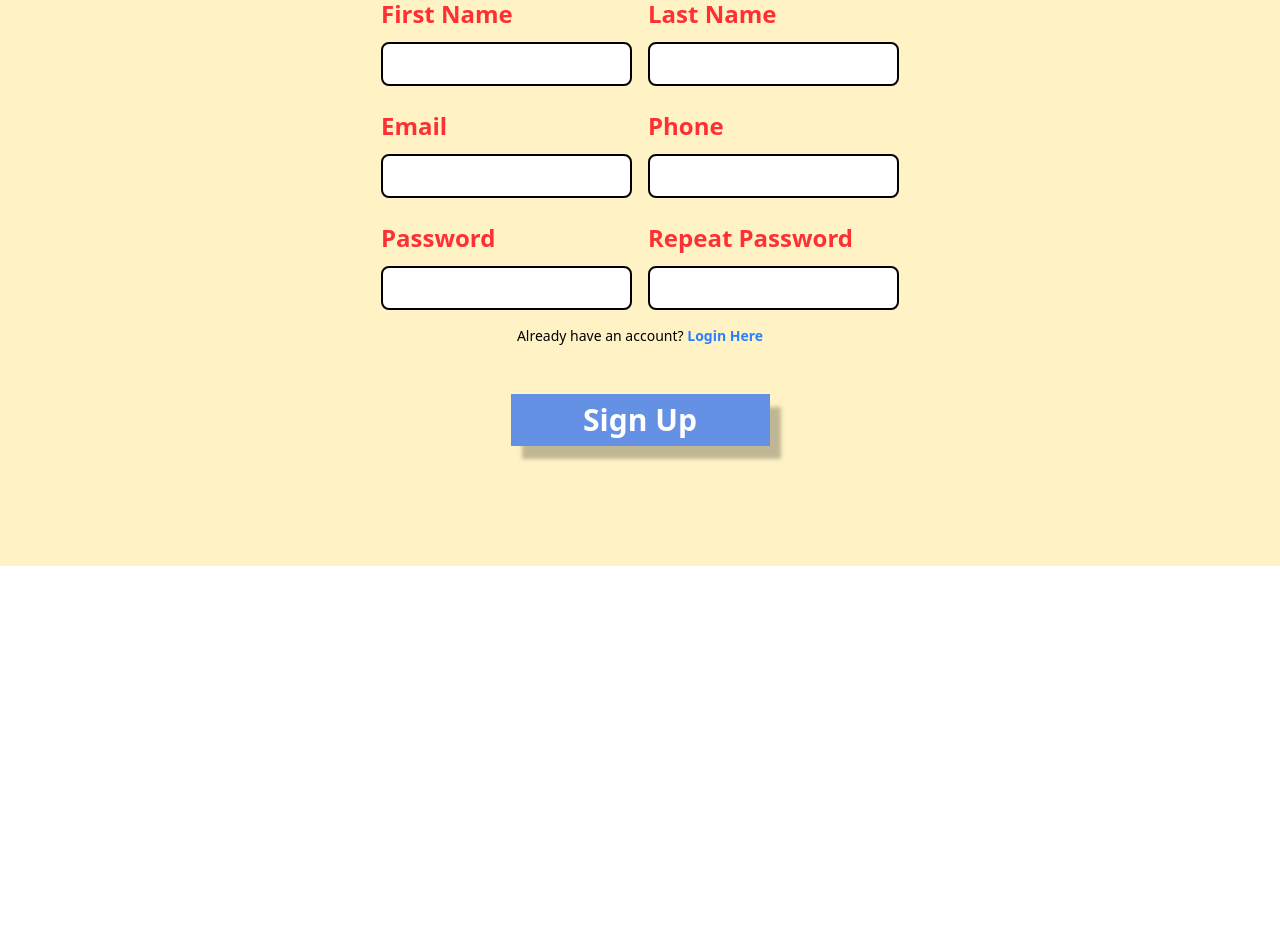
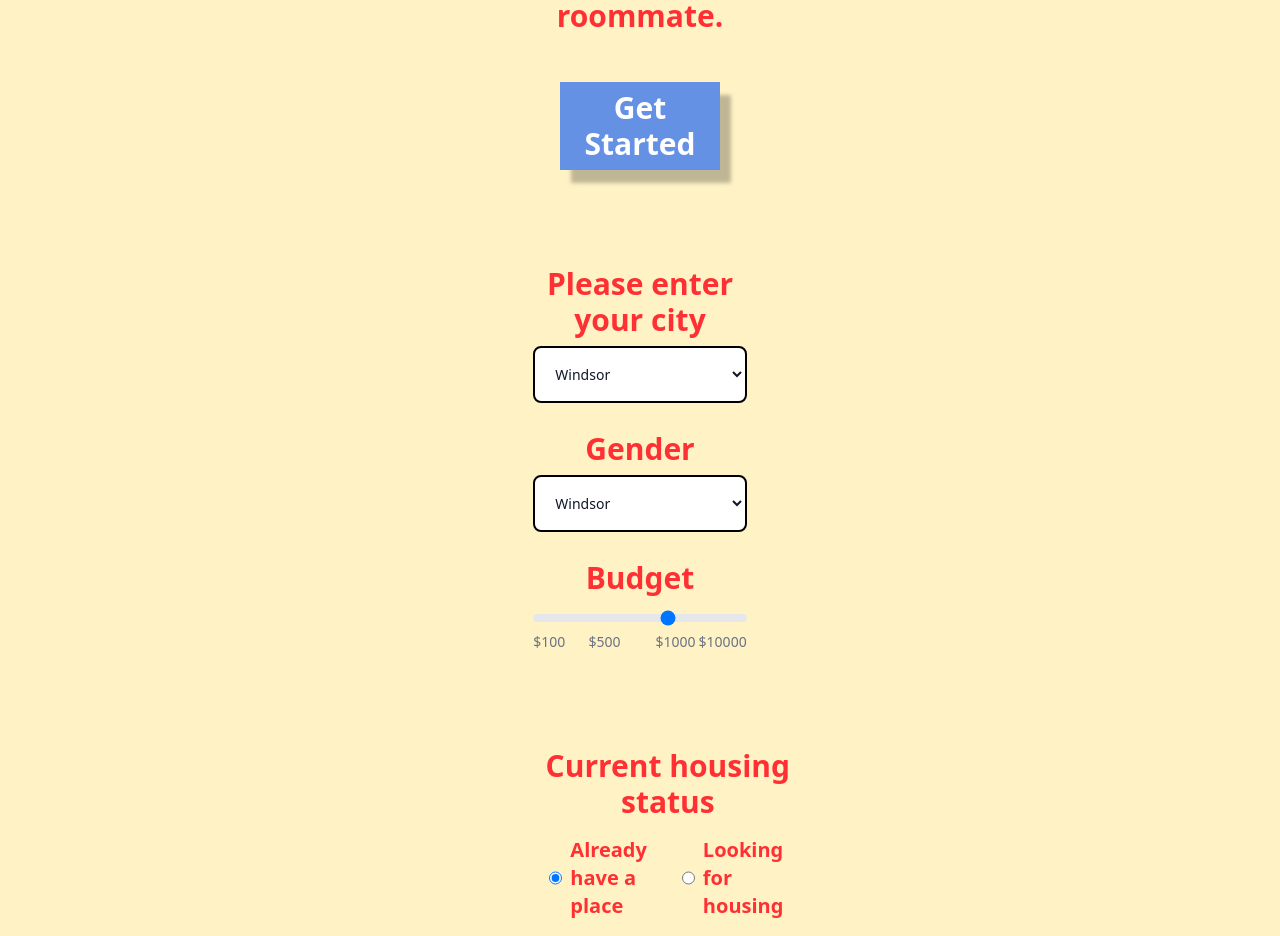
Before and after one commit to Evan-Proulx/RoommateLink-Frontend, a React (Vite) app: page / in a window 1280 px wide. Shown: the part 234-1170 px from the top of the page. Before the commit the page ends 800 px from the top, so only its background shows below. Built offline with nearby package versions, Linux system fonts and the light colour scheme; a web font is replaced by a local one.

Commit message:
Added survey component with fields -unfinished

```diff
--- a/package.json
+++ b/package.json
@@ -10,6 +10,10 @@
     "preview": "vite preview"
   },
   "dependencies": {
+    "@fortawesome/fontawesome-svg-core": "^6.7.2",
+    "@fortawesome/free-regular-svg-icons": "^6.7.2",
+    "@fortawesome/free-solid-svg-icons": "^6.7.2",
+    "@fortawesome/react-fontawesome": "^0.2.2",
     "@tailwindcss/vite": "^4.0.3",
     "react": "^18.3.1",
     "react-dom": "^18.3.1",
--- a/src/App.css
+++ b/src/App.css
@@ -5,6 +5,7 @@
     --color-secondary: #6491E4;
     --color-tertiary: #002BFF;
     --color-text: #FF3033;
+    --color-back: #FF4000;
     --color-black: #000000;
     /*--color-primary-opacity: rgba(0, 0, 0, 0);*/
     /*--color-secondary-hovered: rgb(0, 0, 0);*/
@@ -26,6 +27,9 @@
 .header3-text {
     @apply text-2xl font-bold text-[var(--color-text)];
 }
+.header4-text {
+    @apply text-xl font-bold text-[var(--color-text)];
+}
 
 
 .shadow-btn{
--- a/src/App.tsx
+++ b/src/App.tsx
@@ -2,16 +2,21 @@ import {useState} from 'react'
 import './App.css'
 import Register from "./Components/Register/Register.tsx"
 import Login from "./components/Login.tsx"
+import Navbar from "./Components/Navbar.tsx";
+import Survey from "./Components/Survey.tsx";
 
 function App() {
 
-  return (
-    <>
-      <div className={"h-screen flex  items-center justify-center bg-[var(--color-primary)]"}>
-                <Register/>
-      </div>
-    </>
-  )
+    return (
+        <>
+            <div className={"flex flex-col h-screen"}>
+                <Navbar/>
+                <div className={"flex-grow flex items-center justify-center bg-[var(--color-primary)]"}>
+                    <Survey/>
+                </div>
+            </div>
+        </>
+    )
 
 }
 
--- a/src/Components/Register/Register.tsx
+++ b/src/Components/Register/Register.tsx
@@ -3,6 +3,7 @@ import Name from "./RegisterName.tsx";
 import Email from "./RegisterEmail.tsx";
 import Phone from "./RegisterPhone.tsx";
 import React from "react";
+import ShadowButton from "../Shadow-Button.tsx";
 
 function Register() {
     return (
@@ -42,10 +43,7 @@ function Register() {
 
                 {/* Sign Up Button */}
                 <div className={"flex flex-col items-center"}>
-                    <button type="submit"
-                            className={"items-center w-1/2 p-2 mt-12 text-white text-3xl font-bold bg-[var(--color-secondary)] cursor-pointer shadow-btn hover:scale-105 transform transition-all"}>
-                        Sign Up
-                    </button>
+                    <ShadowButton value={"Sign Up"}/>
                 </div>
             </div>
         </div>
--- /dev/null
+++ b/src/Components/Shadow-Button.tsx
@@ -0,0 +1,15 @@
+import React from 'react';
+
+const ShadowButton = ({ value = "Submit", color = "blue"}) => {
+    const bgColor = color === "red" ? "bg-[var(--color-back)]" : "bg-[var(--color-secondary)]";
+
+    return (
+        <button type='submit'
+                className={`items-center w-1/2 p-2 mt-12 text-white text-3xl font-bold ${bgColor} cursor-pointer shadow-btn hover:scale-105 transform transition-all`}>
+            {value}
+        </button>
+
+    );
+};
+
+export default ShadowButton;
--- /dev/null
+++ b/src/Components/Survey.tsx
@@ -0,0 +1,86 @@
+import React from 'react';
+import ShadowButton from "./Shadow-Button.tsx";
+
+const Survey = () => {
+    return (
+        <>
+            <div className="flex flex-col items-center justify-center w-1/2 xl:w-1/4">
+                <h1 className={"header2-text text-center"}>We need to know a bit more about you before we can find
+                    your dream roommate.</h1>
+                <ShadowButton value={"Get Started"}/>
+
+                <div className={"w-2/3 pt-24"}>
+                    <form className={"space-y-7"}>
+
+                        {/*City dropdown*/}
+                        <label htmlFor="cities" className="block mb-2 header2-text text-center">Please
+                            enter your city</label>
+                        <select id="cities"
+                                className="bg-white border-2 border-black text-gray-900 text-sm rounded-lg block w-full p-4">
+                            {/*Temporary*/}
+                            <option>Windsor</option>
+                            <option>Toronto</option>
+                        </select>
+
+
+                        {/*Gender dropdown*/}
+                        <label htmlFor="cities" className="block mb-2 header2-text text-center">Gender</label>
+                        <select id="cities"
+                                className="bg-white border-2 border-black text-gray-900 text-sm rounded-lg block w-full p-4">
+                            {/*Temporary*/}
+                            <option>Windsor</option>
+                            <option>Toronto</option>
+                        </select>
+
+
+                        {/*Budget Slider*/}
+                        <div className="relative mb-6">
+                            <label htmlFor="labels-range-input"
+                                   className={"block mb-2 header2-text text-center"}>Budget</label>
+                            <input id="labels-range-input" type="range" value="1000" min="100" max="1500"
+                                   className="w-full h-2 bg-gray-200 rounded-lg appearance-none cursor-pointer dark:bg-gray-700"/>
+                            <span
+                                className="text-sm text-gray-500 dark:text-gray-400 absolute start-0 -bottom-6">$100</span>
+                            <span
+                                className="text-sm text-gray-500 dark:text-gray-400 absolute start-1/3 -translate-x-1/2 rtl:translate-x-1/2 -bottom-6">$500</span>
+                            <span
+                                className="text-sm text-gray-500 dark:text-gray-400 absolute start-2/3 -translate-x-1/2 rtl:translate-x-1/2 -bottom-6">$1000</span>
+                            <span
+                                className="text-sm text-gray-500 dark:text-gray-400 absolute end-0 -bottom-6">$10000</span>
+                        </div>
+
+
+                        {/*Housing status*/}
+                        <fieldset className={"pt-24 "}>
+                            <h2 className={"header2-text text-center"}>Current housing status</h2>
+                            <div className={"flex"}>
+                                <div className="flex items-center m-4">
+                                    <input id="country-option-1" type="radio" name="countries" value="USA"
+                                           className="w-4 h-4 border-gray-300 focus:ring-2 focus:ring-blue-300 dark:focus:ring-blue-600 dark:focus:bg-blue-600 dark:bg-gray-700 dark:border-gray-600"
+                                           checked/>
+                                    <label htmlFor="country-option-1"
+                                           className="block ms-2  text-sm font-medium header4-text">
+                                        Already have a place
+                                    </label>
+                                </div>
+
+                                <div className="flex items-center m-4">
+                                    <input id="country-option-2" type="radio" name="countries" value="Germany"
+                                           className="w-4 h-4 border-gray-300 focus:ring-2 focus:ring-blue-300 dark:focus:ring-blue-600 dark:focus:bg-blue-600 dark:bg-gray-700 dark:border-gray-600"/>
+                                    <label htmlFor="country-option-2"
+                                           className="block ms-2 text-sm font-medium header4-text dark:text-gray-300">
+                                        Looking for housing
+                                    </label>
+                                </div>
+                            </div>
+                        </fieldset>
+                    </form>
+
+
+                </div>
+            </div>
+        </>
+    );
+};
+
+export default Survey;
--- a/src/components/Login.tsx
+++ b/src/components/Login.tsx
@@ -1,4 +1,7 @@
 import React, {useState} from 'react';
+import {FontAwesomeIcon} from "@fortawesome/react-fontawesome";
+import {faEye, faEyeSlash} from "@fortawesome/free-solid-svg-icons";
+import ShadowButton from "./Shadow-Button.tsx";
 
 const Login = () => {
 
@@ -20,25 +23,20 @@ const Login = () => {
                     <div className="relative">
                         <input type={showPassword ? "text" : "password"} className="block w-full p-4 bg-white border-2 border-black text-gray-900 text-sm rounded-lg" required/>
                         <button onClick={() => setShowPassword((prev) => !prev)} className="absolute end-0.5 bottom-2.5 text-sm px-4 py-1 hover:cursor-pointer">
-                            <svg xmlns="http://www.w3.org/2000/svg" height="28px" viewBox="0 -960 960 960" width="28px"
-                                 fill="#000000">
-                                <path
-                                    d="m644-428-58-58q9-47-27-88t-93-32l-58-58q17-8 34.5-12t37.5-4q75 0 127.5 52.5T660-500q0 20-4 37.5T644-428Zm128 126-58-56q38-29 67.5-63.5T832-500q-50-101-143.5-160.5T480-720q-29 0-57 4t-55 12l-62-62q41-17 84-25.5t90-8.5q151 0 269 83.5T920-500q-23 59-60.5 109.5T772-302Zm20 246L624-222q-35 11-70.5 16.5T480-200q-151 0-269-83.5T40-500q21-53 53-98.5t73-81.5L56-792l56-56 736 736-56 56ZM222-624q-29 26-53 57t-41 67q50 101 143.5 160.5T480-280q20 0 39-2.5t39-5.5l-36-38q-11 3-21 4.5t-21 1.5q-75 0-127.5-52.5T300-500q0-11 1.5-21t4.5-21l-84-82Zm319 93Zm-151 75Z"/>
-                            </svg>
+                            <FontAwesomeIcon className={"fa-xl"} icon={showPassword ? faEyeSlash : faEye} />
                         </button>
                     </div>
 
+
                     {/*Other options*/}
                     <div className={"flex place-content-between text-sm font-medium"}>
-                        <p>New User? <a className={"text-blue-600"}>Sign Up</a></p>
-                        <p><a href="" className={"text-blue-600"}>Forgot Password?</a></p>
+                        <p>New User? <a className={"text-blue-500 hover:underline"}>Sign Up</a></p>
+                        <p><a href="" className={"text-blue-500 hover:underline"}>Forgot Password?</a></p>
                     </div>
 
                     {/*Submit button*/}
                     <div className={"flex flex-col items-center"}>
-                        <button type="submit" className={"items-center w-1/2 p-2 mt-12 text-white text-3xl font-bold bg-[var(--color-secondary)] cursor-pointer shadow-btn hover:scale-105 transform transition-all"}>
-                            Login
-                        </button>
+                        <ShadowButton value={"Login"}/>
                     </div>
                 </div>
             </form>
--- a/src/components/Navbar.tsx
+++ b/src/components/Navbar.tsx
@@ -4,7 +4,7 @@ const Navbar = () => {
     return (
         <div>
             <div>
-                <div className={"bg-white border-6 border-black"}>
+                <div className={"bg-white border-8 border-black"}>
                     <h1 className={"p-4 logo text-4xl"}>Roommate Link</h1>
                 </div>
             </div>
```
Also changed, not shown: 1 other file (tests, documents, lock files or other folders).
